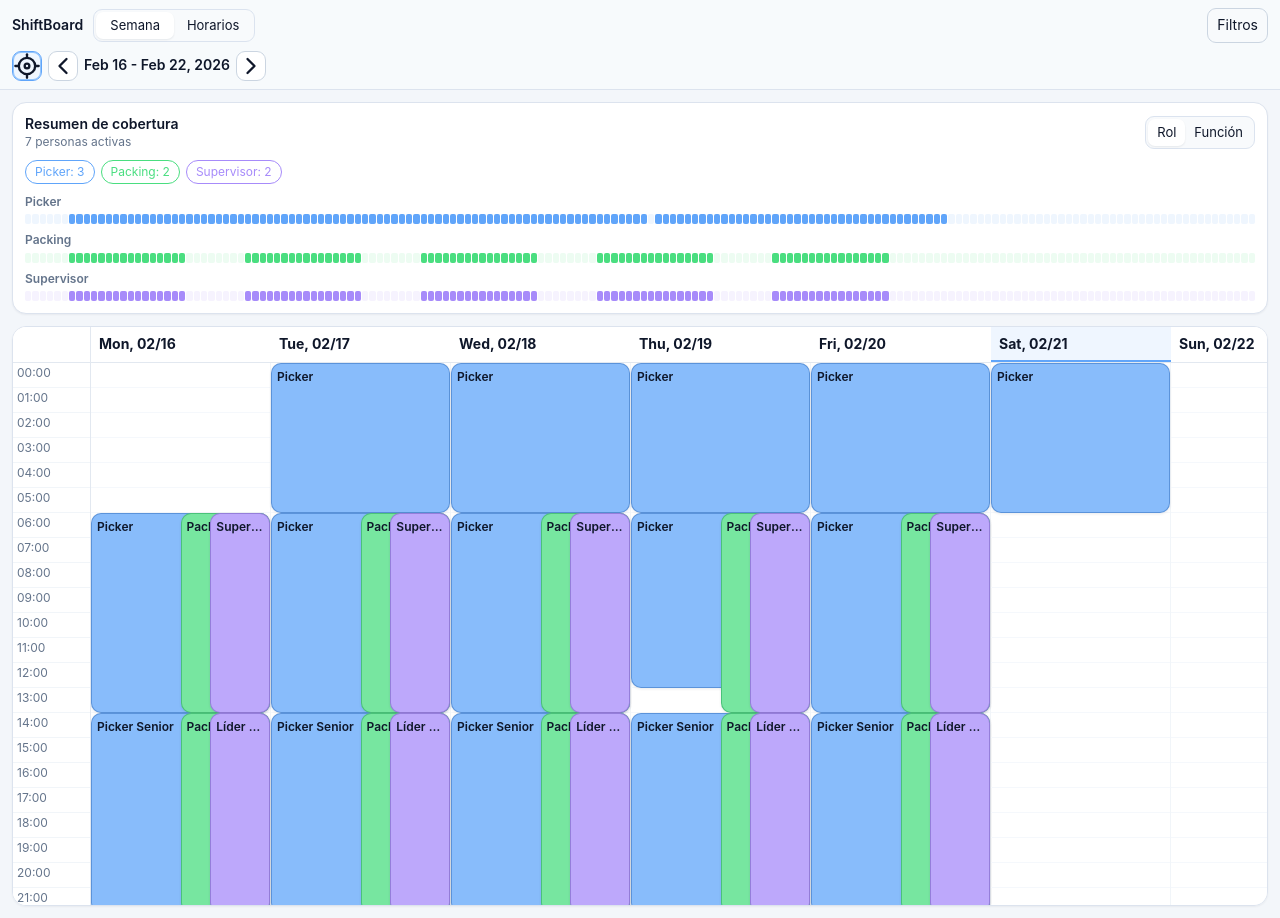
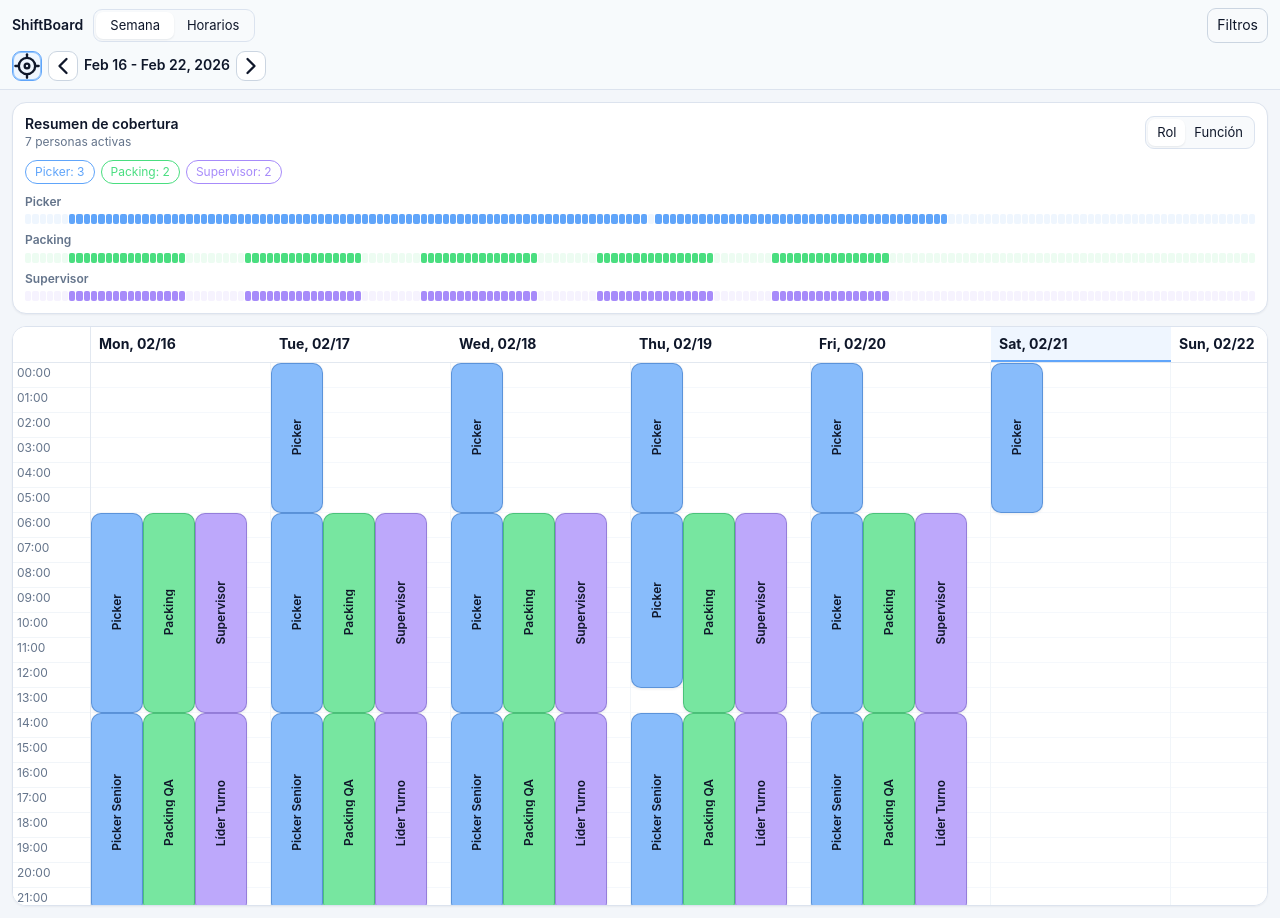
Before and after one commit to cabp393/chrono-ops, a React (Vite) app: page / in a window 1280 px wide. Built offline with nearby package versions, Linux system fonts and the light colour scheme.

Commit message:
Implement fixed-width non-overlapping week shift columns

```diff
--- a/src/components/DayColumn.tsx
+++ b/src/components/DayColumn.tsx
@@ -13,6 +13,8 @@ type Props = {
   shiftLabelMode: ShiftLabelMode;
 };
 
+const SHIFT_BLOCK_WIDTH_PX = 52;
+
 export const DayColumn = ({
   daySegments,
   blocksById,
@@ -26,31 +28,46 @@ export const DayColumn = ({
   const rolesById = useMemo(() => new Map(roles.map((role) => [role.id, role])), [roles]);
 
   const withLayout = useMemo(() => {
-    const sorted = [...daySegments].sort((a, b) => new Date(a.segStartISO).getTime() - new Date(b.segStartISO).getTime());
-    const active: { end: number; lane: number }[] = [];
+    const sorted = [...daySegments].sort((a, b) => {
+      const startDiff = new Date(a.segStartISO).getTime() - new Date(b.segStartISO).getTime();
+      if (startDiff !== 0) return startDiff;
+      return new Date(a.segEndISO).getTime() - new Date(b.segEndISO).getTime();
+    });
+
+    const columnEnds: number[] = [];
+
     return sorted.map((segment) => {
       const start = new Date(segment.segStartISO).getTime();
       const end = new Date(segment.segEndISO).getTime();
-      for (let i = active.length - 1; i >= 0; i -= 1) if (active[i].end <= start) active.splice(i, 1);
-      const occupied = new Set(active.map((slot) => slot.lane));
-      let lane = 0;
-      while (occupied.has(lane)) lane += 1;
-      active.push({ end, lane });
-      const overlap = active.length;
-      return { segment, lane, overlap };
+
+      let columnIndex = columnEnds.findIndex((lastEnd) => start >= lastEnd);
+      if (columnIndex === -1) {
+        columnIndex = columnEnds.length;
+        columnEnds.push(end);
+      } else {
+        columnEnds[columnIndex] = end;
+      }
+
+      return { segment, columnIndex };
     });
   }, [daySegments]);
 
+  const columnCount = Math.max(withLayout.reduce((max, item) => Math.max(max, item.columnIndex + 1), 0), 1);
+  const tracksWidth = columnCount * SHIFT_BLOCK_WIDTH_PX;
+
   return (
-    <div className="day-column" style={{ height: dayHeight, gridTemplateRows: `repeat(${(24 * 60) / scale}, ${blockHeight}px)` }}>
+    <div className="day-column" style={{ height: dayHeight }}>
+      <div className="day-tracks" style={{ minWidth: tracksWidth, height: dayHeight }}>
+        <div className="day-grid-slots" style={{ gridTemplateRows: `repeat(${(24 * 60) / scale}, ${blockHeight}px)` }}>
           {coverage.map((_, blockIndex) => (
             <div
               key={blockIndex}
               className={`grid-slot ${focusBlockIndex === blockIndex ? 'focused' : ''}`}
             />
           ))}
+        </div>
 
-      {withLayout.map(({ segment, lane, overlap }) => {
+        {withLayout.map(({ segment, columnIndex }) => {
           const block = blocksById.get(segment.shiftId);
           if (!block) return null;
 
@@ -58,8 +75,6 @@ export const DayColumn = ({
           const end = new Date(segment.segEndISO);
           const top = ((start.getHours() * 60 + start.getMinutes()) / scale) * blockHeight;
           const height = Math.max((((end.getTime() - start.getTime()) / 60000) / scale) * blockHeight, blockHeight * 0.75);
-        const width = `${100 / Math.max(overlap, 1)}%`;
-        const left = `${(100 / Math.max(overlap, 1)) * lane}%`;
           const role = rolesById.get(block.roleId);
 
           return (
@@ -68,10 +83,11 @@ export const DayColumn = ({
               block={block}
               role={role}
               compact={height < 48}
-            style={{ top, height, width, left }}
+              style={{ top, height, width: SHIFT_BLOCK_WIDTH_PX, left: columnIndex * SHIFT_BLOCK_WIDTH_PX }}
             />
           );
         })}
       </div>
+    </div>
   );
 };
--- a/src/styles.css
+++ b/src/styles.css
@@ -123,7 +123,20 @@ select, input {
 .day-header.today { background: #eff6ff; box-shadow: inset 0 -2px 0 #60a5fa; }
 .time-axis { display: grid; }
 .time-axis > div { padding: 2px 4px; border-bottom: 1px solid #f1f5f9; }
-.day-column { position: relative; display: grid; border-right: 1px solid #f1f5f9; }
+.day-column {
+  position: relative;
+  border-right: 1px solid #f1f5f9;
+  overflow-x: auto;
+  overflow-y: hidden;
+  -webkit-overflow-scrolling: touch;
+  overscroll-behavior-x: contain;
+}
+.day-tracks { position: relative; }
+.day-grid-slots {
+  position: absolute;
+  inset: 0;
+  display: grid;
+}
 .grid-slot { border-bottom: 1px solid #f5f8fc; }
 .grid-slot.focused { background: #dbeafe; }
 
@@ -136,17 +149,24 @@ select, input {
   box-shadow: 0 1px 3px rgba(15, 23, 42, 0.09);
   color: #0f172a;
   overflow: hidden;
-  text-align: left;
-  padding: 5px;
+  text-align: center;
+  padding: 5px 3px;
+  display: flex;
+  align-items: center;
+  justify-content: center;
 }
 .shift-item.compact { padding: 3px 5px; }
 .shift-item strong {
-  display: block;
+  display: inline-block;
   font-size: 12px;
   font-weight: 600;
+  line-height: 1;
+  writing-mode: vertical-rl;
+  transform: rotate(180deg);
+  max-height: 100%;
+  text-overflow: clip;
+  overflow: hidden;
   white-space: nowrap;
-  text-overflow: ellipsis;
-  overflow: hidden;
 }
 
 .filters-drawer {
```
Lines whose indentation alone changed are shown as unchanged.
